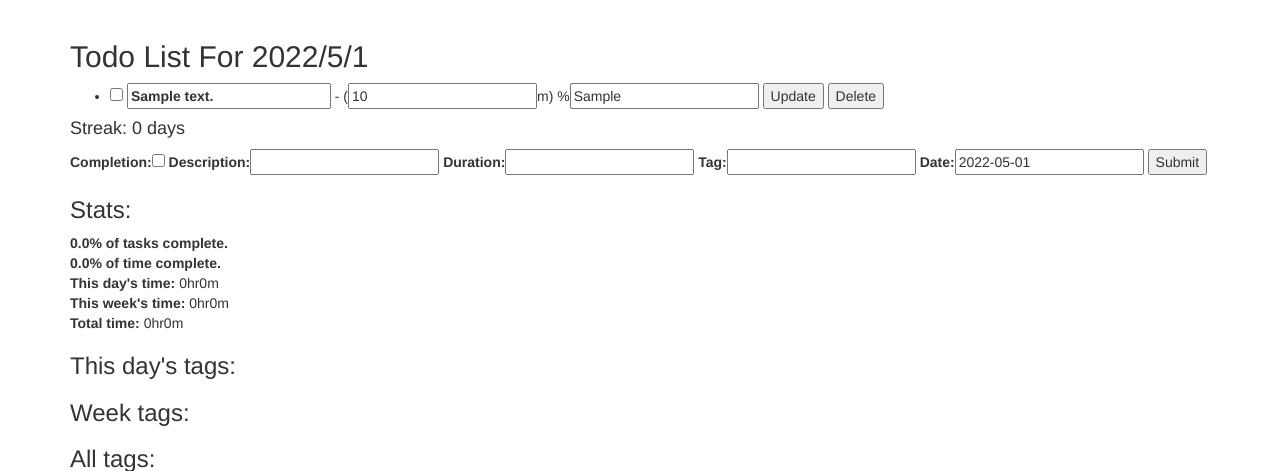
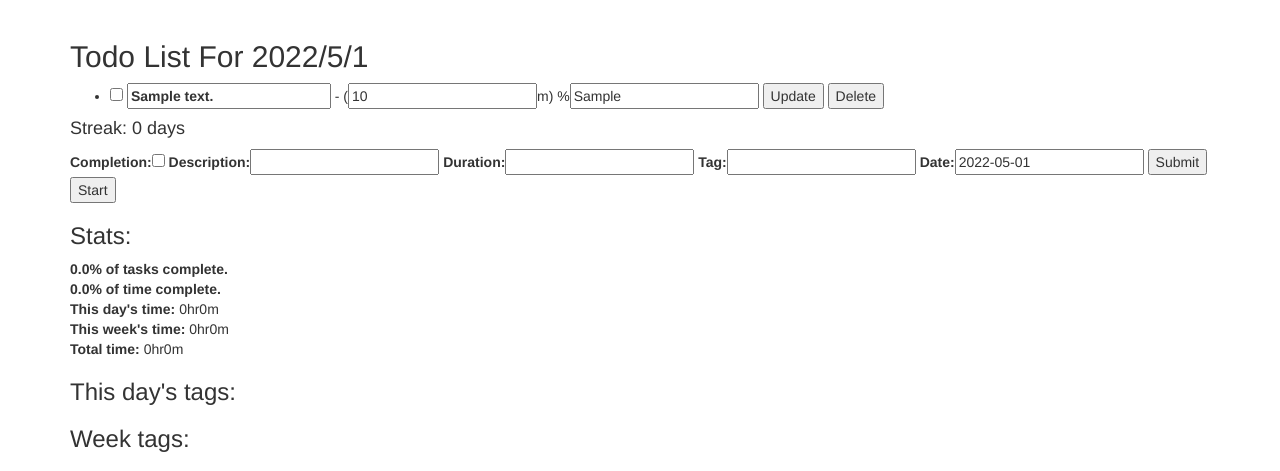
Before and after one commit to ehaliewicz/time-tracker, a Django app: page /day/1 in a window 1280 px wide. Shown: the part 51-522 px from the top of the page. Run offline with Django 3.2, Linux system fonts and the light colour scheme; data comes from the database, SQL or seed files in the repository; tables that the repository leaves empty hold one stand-in row (values such as "Sample post"); some libraries are stand-ins or nearby versions.

Commit message:
slightly hacky time tracker

```diff
--- a/todo/templates/day_todo_list.html
+++ b/todo/templates/day_todo_list.html
@@ -39,7 +39,9 @@
   {% csrf_token %}
   {{ form }}
   <input type="submit" value="Submit">
+  <input id="start-button" type="button" value="Start">
 </form>
+
 
 <h3>
 Stats:
@@ -74,4 +76,45 @@ Stats:
 
 </div>
 
+  <script type="text/javascript">
+    (function() {
+	var intFunc;
+	const ref = $("input[type=number]").last();
+
+	var bindToStart = function() {
+
+	    var val;
+	    $("#start-button").unbind("click", bindToStart);
+	    $("#start-button").on("click", bindToStop);
+
+	    $("#start-button").val("Stop");
+
+	    if(ref.val() == '') {
+		val = 0;
+		ref.val(val);
+	    } else {
+		val = parseInt(ref.val());
+	    }
+
+	    intFunc = setInterval(function() {
+		val += 1;
+		console.log(val);
+		ref.val(val);
+	    }, 1000*60);
+	}
+
+	var bindToStop = function() {
+
+	    clearInterval(intFunc);
+	    intFunc = null;
+	    $("#start-button").unbind("click", bindToStop);
+	    $("#start-button").on("click", bindToStart);
+	    $("#start-button").val("Start");
+
+	}
+	$("#start-button").on("click", bindToStart);
+
+    })();
+  </script>
+
 {% endblock %}
```
